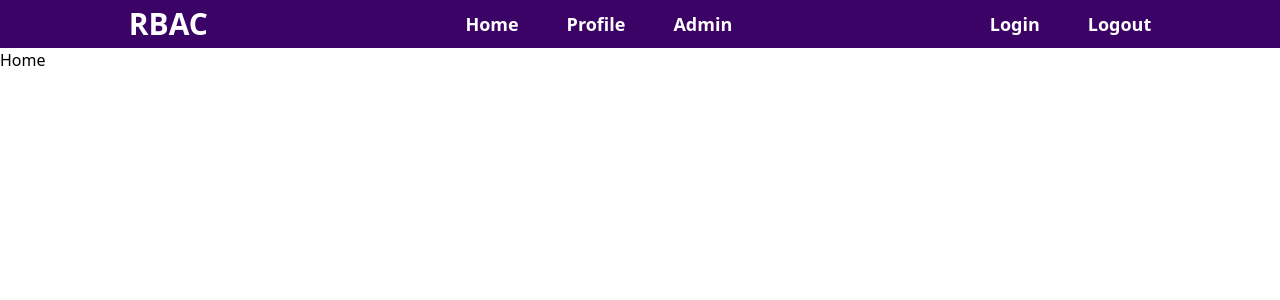
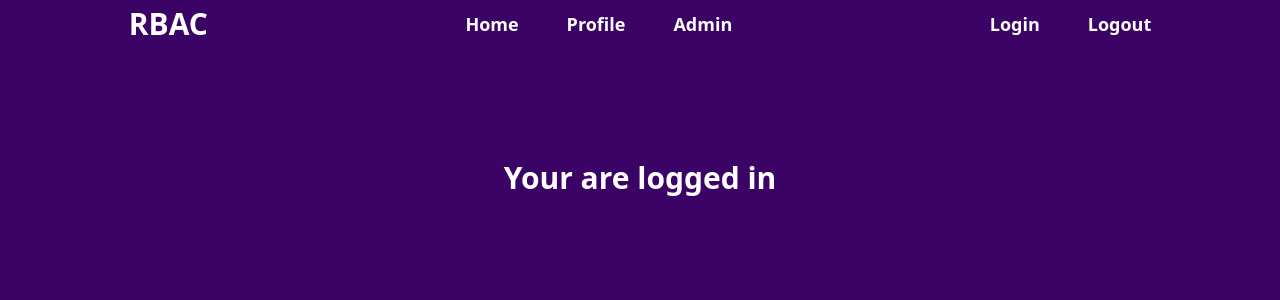
Before and after one commit to Yasir-Ali-Swe/Role-Based-Access-Control-RBAC-System, a React (Vite) app in the folder frontend/: page / in a window 1280 px wide. Shown: the top 300 px of the page. Built offline with nearby package versions, Linux system fonts and the light colour scheme.

Commit message:
Complete frontend with all api integration

```diff
--- a/frontend/src/pages/Home.jsx
+++ b/frontend/src/pages/Home.jsx
@@ -2,8 +2,8 @@ import React from 'react'
 
 const Home = () => {
   return (
-    <div>
-      <h1>Home</h1>
+    <div className='bg-purple-950 text-center h-screen'>
+     <h1 className='pt-28 text-3xl font-bold text-white '>Your are logged in</h1>
     </div>
   )
 }
```
